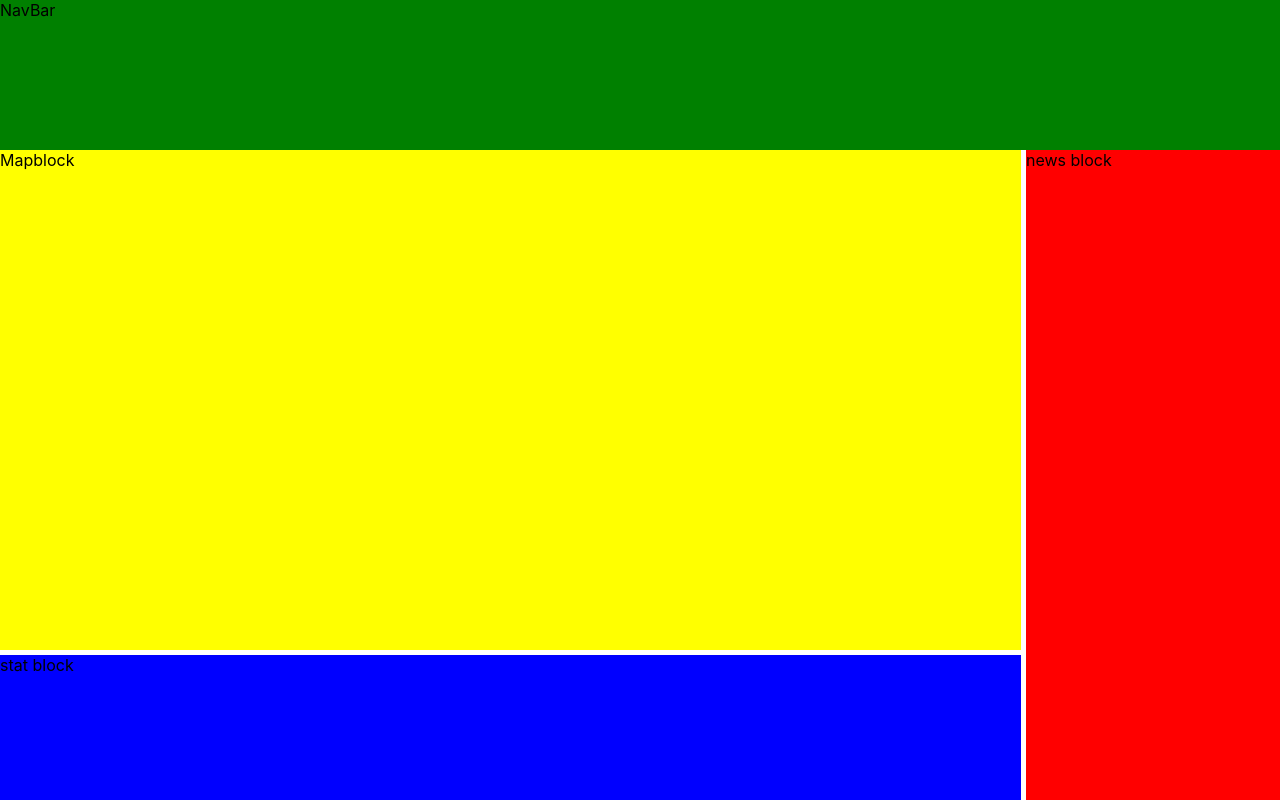
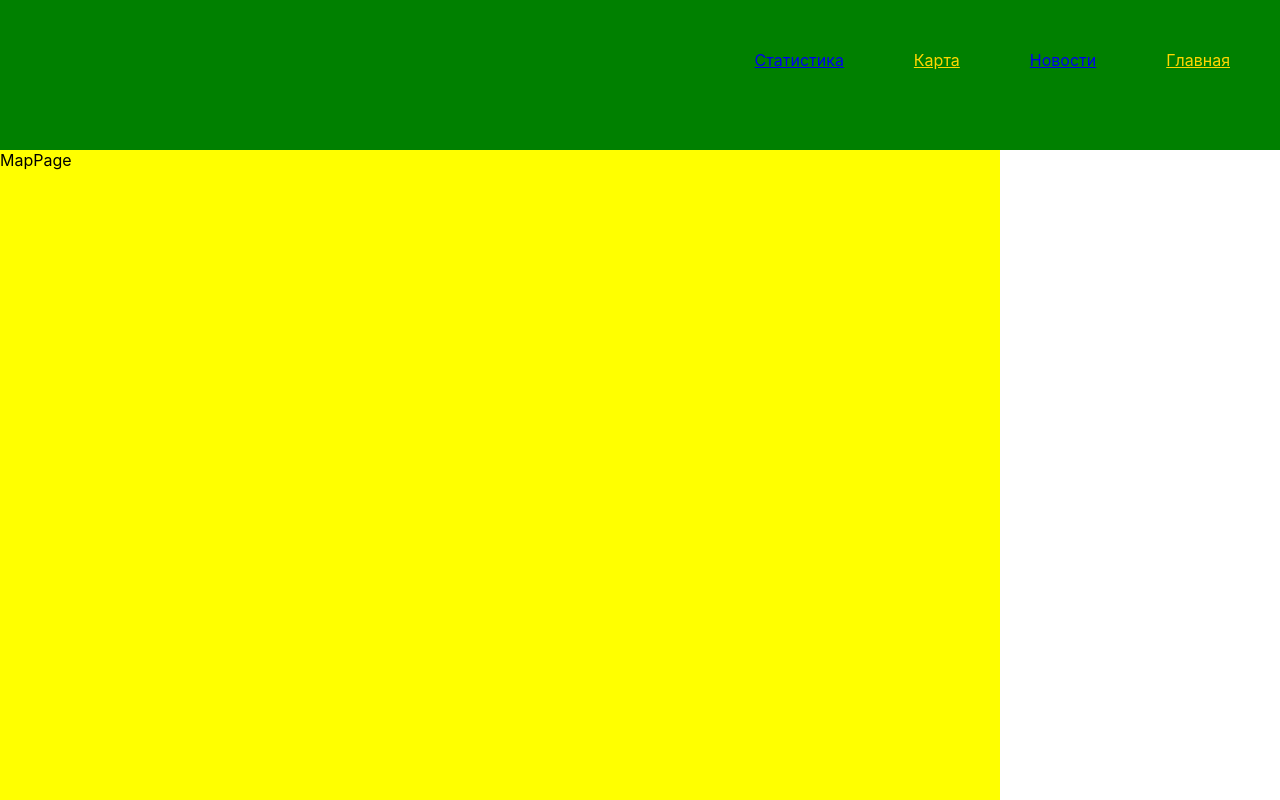
Before and after one commit to romangoduhin/react-coronavirus-monitoring-app, a React (Create React App) app: page /map in a window 1280 px wide. Shown: the top 800 px of the page. Built offline with nearby package versions, Linux system fonts and the light colour scheme.

Commit message:
updated NavBar

```diff
--- a/src/App.js
+++ b/src/App.js
@@ -4,17 +4,22 @@ import NavBar from "./components/NavBar/NavBar";
 
 import MainPage from "./components/MainPage/MainPage";
 import {Route} from "react-router-dom";
+import StatPage from "./components/StatPage/StatPage";
+import NewsPage from "./components/NewsPage/NewsPage";
+import MapPage from "./components/MapPage/MapPage";
 
 
 function App() {
   return (
     <div className="app-wrapper">
-        <NavBar/>
-        <div className="app-wrapper-content">
-        <Route exact='' render={()=><MainPage/>} />
+        <Route path exact='' render={()=><MainPage/>} />
+        <Route path  ='/statistic' render={()=><StatPage/>} />
+        <Route path ='/map' render={()=><MapPage/>} />
+        <Route path ='/news' render={()=><NewsPage/>} />
         </div>
 
-    </div>
+
+
   );
 };
 
--- a/src/components/MainPage/MainPage.jsx
+++ b/src/components/MainPage/MainPage.jsx
@@ -3,13 +3,18 @@ import MapBlock from "./MapBlock/MapBlock";
 import StatBlock from "./StatBlock/StatBlock";
 import NewsBlock from "./NewsBlock/NewsBlock";
 import s from "./MainPage.module.css"
-const MainPage =(props)=>{
-    return(
+import NavBar from "../NavBar/NavBar";
+
+const MainPage = (props) => {
+    return (
         <div className={s.wrapper}>
-    <MapBlock/>
-    <StatBlock/>
-    <NewsBlock/>
+            <NavBar/>
+            <div className={s.wrapperContent}>
+            <MapBlock/>
+            <StatBlock/>
+            <NewsBlock/>
+            </div>
         </div>
-)
+    )
 };
 export default MainPage;
--- a/src/components/MainPage/MainPage.module.css
+++ b/src/components/MainPage/MainPage.module.css
@@ -1,4 +1,4 @@
-.wrapper {
+.wrapperContent {
     margin: 0 auto;
     display: grid;
     grid-template-areas:
--- a/src/components/MainPage/MapBlock/MapBlock.jsx
+++ b/src/components/MainPage/MapBlock/MapBlock.jsx
@@ -1,6 +1,6 @@
 import React from 'react';
 import s from './MapBlock.module.css'
-const MapBlock=(props)=>{
+function MapBlock(props){
     return(
         <div className={s.blockWrapper}>Mapblock</div>
     )
--- /dev/null
+++ b/src/components/MapPage/MapPage.jsx
@@ -0,0 +1,19 @@
+import React from 'react';
+import s from "./MapPage.module.css"
+import NavBar from "../NavBar/NavBar";
+
+const MapPage = (props) => {
+
+    return (
+        <div>
+            <NavBar/>
+            <div className={s.wrapper}>
+
+                MapPage
+            </div>
+
+        </div>
+
+    )
+};
+export default MapPage;
--- /dev/null
+++ b/src/components/MapPage/MapPage.module.css
@@ -0,0 +1,5 @@
+.wrapper {
+    height: 1000px;
+    width:1000px;
+    background-color: yellow;
+}
--- a/src/components/NavBar/NavBar.jsx
+++ b/src/components/NavBar/NavBar.jsx
@@ -1,9 +1,15 @@
 import React from 'react';
 import s from "./NavBar.module.css"
+import {NavLink} from "react-router-dom";
+
 const NavBar =(props)=>{
     return(
         <div className={s.blockWrapper}>
-   NavBar
+            <div className={s.item}><NavLink to='' activeClassName={s.activeLink} >Главная</NavLink></div>
+            <div className={s.item}><NavLink to='/news' activeClassName={s.activeLink} >Новости</NavLink></div>
+            <div className={s.item}><NavLink to='/map' activeClassName={s.activeLink} >Карта</NavLink></div>
+            <div className={s.item}><NavLink to='/statistic' activeClassName={s.activeLink} >Статистика</NavLink></div>
+
         </div>
 )
 };
--- a/src/components/NavBar/NavBar.module.css
+++ b/src/components/NavBar/NavBar.module.css
@@ -2,5 +2,16 @@
     background-color: green;
     max-width: 1600px;
     height: 150px;
-    grid-area: nav;
+
+
+
 }
+.item{
+    color: white;
+    display: inline-block;
+    margin: 50px 50px 10px 20px;
+    float: right;
+}
+.activeLink {
+    color: gold;
+}
--- /dev/null
+++ b/src/components/NewsPage/NewsPage.jsx
@@ -0,0 +1,16 @@
+import React from 'react';
+import NavBar from "../NavBar/NavBar";
+
+
+const NewsPage = (props) => {
+    return (
+        <div>
+            <NavBar/>
+            <div>
+                NewsPage
+            </div>
+        </div>
+
+    )
+};
+export default NewsPage;
--- /dev/null
+++ b/src/components/StatPage/StatPage.jsx
@@ -0,0 +1,12 @@
+import React from 'react';
+import NavBar from "../NavBar/NavBar";
+
+
+const StatPage =(props)=>{
+    return(
+        <div><NavBar/>
+        <div>StatPage</div>
+        </div>
+    )
+};
+export default StatPage;
```
